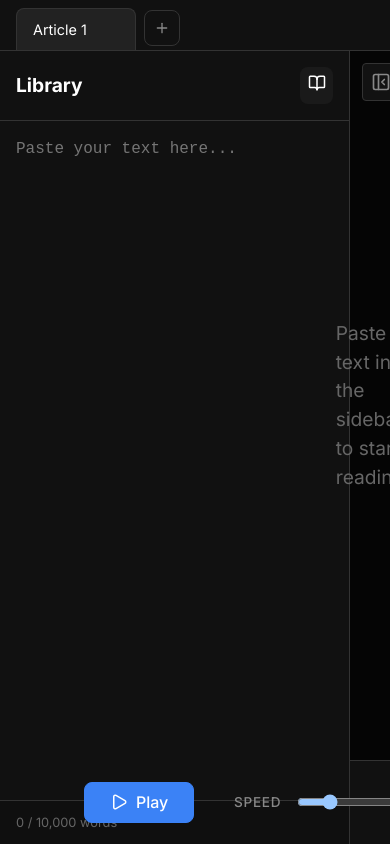
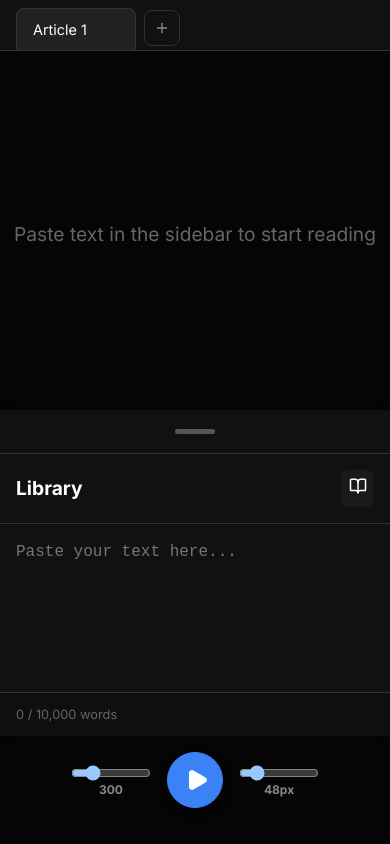
Before and after one commit to ed-marquez/fast-reader-app, a React (Vite) app: page / in a window 390 px wide. Built offline with nearby package versions, Linux system fonts and the light colour scheme.

Commit message:
Implement responsive mobile layout with bottom-sheet library and inline controls

```diff
--- a/src/App.tsx
+++ b/src/App.tsx
@@ -95,7 +95,7 @@ function App() {
         <div style={{
           display: 'flex',
           gap: '0.5rem',
-          overflowX: 'auto',
+          overflowX: 'auto', // Allow lateral scrolling
           flex: 1,
           scrollbarWidth: 'none',
           msOverflowStyle: 'none',
--- a/src/components/Controls.tsx
+++ b/src/components/Controls.tsx
@@ -8,6 +8,7 @@ interface ControlsProps {
   setWpm: (wpm: number) => void;
   fontSize: number;
   setFontSize: (size: number) => void;
+  isMobile?: boolean; // Optional prop for mobile responsiveness
 }
 
 export const Controls: React.FC<ControlsProps> = ({
@@ -16,39 +17,36 @@ export const Controls: React.FC<ControlsProps> = ({
   wpm,
   setWpm,
   fontSize,
-  setFontSize
+  setFontSize,
+  isMobile = false
 }) => {
   return (
     <div className="controls-container" style={{
       display: 'flex',
-      gap: '2.5rem',
+      flexDirection: 'row', // Always row now for the new mobile design
+      gap: isMobile ? '1rem' : '2.5rem',
       alignItems: 'center',
-      padding: '1.25rem 2rem',
-      background: '#111',
-      borderTop: '1px solid #333',
-      width: '100%',
+      padding: isMobile ? '1rem 0' : '1.25rem 2rem', // Minimal padding on mobile
+      background: isMobile ? 'transparent' : '#111', // Transparent on mobile
+      borderTop: isMobile ? 'none' : '1px solid #333',
+      width: isMobile ? 'auto' : '100%',
       justifyContent: 'center',
-      userSelect: 'none'
+      userSelect: 'none',
+      marginBottom: isMobile ? '20px' : '0'
     }}>
-      <button
-        onClick={onTogglePlay}
-        style={{
+
+      {/* Mobile Order: [Speed] [Play] [Size] */}
+
+      {/* Speed Slider - Left side on mobile */}
+      <div style={{
         display: 'flex',
         alignItems: 'center',
         gap: '0.5rem',
-          minWidth: '110px',
-          justifyContent: 'center',
-          background: isPlaying ? 'rgba(255,255,255,0.05)' : 'var(--accent-color)',
-          color: isPlaying ? '#fff' : '#fff',
-          border: '1px solid ' + (isPlaying ? '#444' : 'var(--accent-color)')
-        }}
-      >
-        {isPlaying ? <><Pause size={18}/> Pause</> : <><Play size={18}/> Play</>}
-      </button>
+        flexDirection: isMobile ? 'column-reverse' : 'row' // Label below on mobile? Or just hide label
+      }}>
+        {!isMobile && <label style={{ fontSize: '0.85rem', color: '#888', fontWeight: 500, textTransform: 'uppercase', letterSpacing: '0.05em' }}>Speed</label>}
 
-      {/* Speed Slider */}
-      <div style={{ display: 'flex', alignItems: 'center', gap: '1rem' }}>
-        <label style={{ fontSize: '0.85rem', color: '#888', fontWeight: 500, textTransform: 'uppercase', letterSpacing: '0.05em' }}>Speed</label>
+        <div style={{ display: 'flex', flexDirection: 'column', alignItems: 'center' }}>
            <input
             type="range"
             min="100"
@@ -56,26 +54,75 @@ export const Controls: React.FC<ControlsProps> = ({
             step="50"
             value={wpm}
             onChange={(e) => setWpm(Number(e.target.value))}
-          style={{ width: '140px', cursor: 'pointer' }}
+            style={{
+              width: isMobile ? '80px' : '140px',
+              cursor: 'pointer',
+              height: '24px'
+            }}
           />
-        <span style={{ minWidth: '4ch', fontSize: '0.9rem', color: '#ccc', fontWeight: 600 }}>{wpm} <small style={{ fontWeight: 400, color: '#666' }}>WPM</small></span>
+          {isMobile && <span style={{ fontSize: '0.75rem', color: '#888', fontWeight: 600, marginTop: '-4px' }}>{wpm}</span>}
         </div>
 
-      {/* Font Size Slider */}
-      <div style={{ display: 'flex', alignItems: 'center', gap: '0.8rem' }}>
-        <span style={{ fontSize: '0.7rem', color: '#666', fontWeight: 500, userSelect: 'none' }} aria-hidden="true">A</span>
+        {!isMobile && <span style={{ minWidth: '4ch', fontSize: '0.9rem', color: '#ccc', fontWeight: 600 }}>{wpm} <small style={{ fontWeight: 400, color: '#666' }}>WPM</small></span>}
+      </div>
+
+      {/* Play Button - Center */}
+      <button
+        onClick={onTogglePlay}
+        style={{
+          display: 'flex',
+          alignItems: 'center',
+          gap: '0.5rem',
+          minWidth: isMobile ? '56px' : '110px',
+          height: isMobile ? '56px' : 'auto',
+          borderRadius: isMobile ? '50%' : '4px',
+          padding: isMobile ? '0' : '0.5rem 1rem',
+          justifyContent: 'center',
+          background: isPlaying ? 'rgba(255,255,255,0.05)' : 'var(--accent-color)',
+          color: isPlaying ? '#fff' : '#fff',
+          border: '1px solid ' + (isPlaying ? '#444' : 'var(--accent-color)'),
+          boxShadow: isMobile ? '0 4px 12px rgba(0,0,0,0.3)' : 'none',
+          flexShrink: 0
+        }}
+        title={isPlaying ? "Pause" : "Play"}
+      >
+        {isMobile ? (
+          isPlaying ? <Pause size={24} fill="currentColor" /> : <Play size={24} fill="currentColor" style={{ marginLeft: '4px' }} />
+        ) : (
+          isPlaying ? <><Pause size={18}/> Pause</> : <><Play size={18}/> Play</>
+        )}
+      </button>
+
+      {/* Font Size Slider - Right side on mobile */}
+      <div style={{
+        display: 'flex',
+        alignItems: 'center',
+        gap: '0.5rem',
+        flexDirection: 'row'
+      }}>
+        {!isMobile && <span style={{ fontSize: '0.7rem', color: '#666', fontWeight: 500 }} aria-hidden="true">A</span>}
+
+        <div style={{ display: 'flex', flexDirection: 'column', alignItems: 'center' }}>
           <input
             type="range"
             min="24"
-          max="400"
+            max={isMobile ? 180 : 400}
             step="2"
             value={fontSize}
             onChange={(e) => setFontSize(Number(e.target.value))}
-          style={{ width: '100px', cursor: 'pointer' }}
+            style={{
+              width: isMobile ? '80px' : '100px',
+              cursor: 'pointer',
+              height: '24px'
+            }}
             title={`Font Size: ${fontSize}px`}
           />
-        <span style={{ fontSize: '1.2rem', color: '#666', fontWeight: 700 }} aria-hidden="true">A</span>
+          {isMobile && <span style={{ fontSize: '0.75rem', color: '#888', fontWeight: 600, marginTop: '-4px' }}>{fontSize}px</span>}
         </div>
+
+        {!isMobile && <span style={{ fontSize: '1.2rem', color: '#666', fontWeight: 700 }} aria-hidden="true">A</span>}
+      </div>
+
     </div>
   );
 };
--- a/src/components/ReaderSession.tsx
+++ b/src/components/ReaderSession.tsx
@@ -1,5 +1,6 @@
 import React, { useEffect, useRef } from 'react';
 import { useReader } from '../hooks/useReader';
+import { useIsMobile } from '../hooks/useIsMobile';
 import { Sidebar } from './Sidebar';
 import { ReaderDisplay } from './ReaderDisplay';
 import { Controls } from './Controls';
@@ -19,6 +20,7 @@ export const ReaderSession: React.FC<ReaderSessionProps> = ({
   isActive
 }) => {
   const [isSidebarOpen, setIsSidebarOpen] = React.useState(true);
+  const isMobile = useIsMobile();
 
   const {
     text,
@@ -91,9 +93,14 @@ export const ReaderSession: React.FC<ReaderSessionProps> = ({
       width: '100%',
       height: '100%',
       overflow: 'hidden',
-      flexDirection: 'row'
+      flexDirection: isMobile ? 'column' : 'row'
     }}>
 
+      {/* On mobile, we want Main (reading) ON TOP, Sidebar (library) ON BOTTOM.
+          But in the DOM structure, we can keep them in order and use Flexbox `order` or just swap them conditionally.
+          Swapping conditionally is cleaner for logic flow here. */}
+
+      {!isMobile && (
         <Sidebar
           isOpen={isSidebarOpen}
           text={text}
@@ -101,18 +108,24 @@ export const ReaderSession: React.FC<ReaderSessionProps> = ({
           words={words}
           currentIndex={currentIndex}
           onSeek={seek}
+          isMobile={false}
         />
+      )}
 
       <main style={{
         flex: 1,
         display: 'flex',
         flexDirection: 'column',
         position: 'relative',
-        minWidth: 0, // Critical for flex items to prevent overflow
+        minWidth: 0,
+        minHeight: 0,
         height: '100%',
-        background: 'var(--bg-color)'
+        background: 'var(--bg-color)',
+        // Mobile changes: we don't use 'order' anymore, we use DOM structure for cleaner stacking
+        // On desktop, this is just the main pane.
       }}>
-         {/* Toggle Sidebar Button */}
+         {/* Toggle Sidebar Button - Position differently on mobile */}
+        {!isMobile && (
           <div style={{
             position: 'absolute',
             top: '0.75rem',
@@ -134,11 +147,12 @@ export const ReaderSession: React.FC<ReaderSessionProps> = ({
                 alignItems: 'center',
                 justifyContent: 'center'
               }}
-            title={isSidebarOpen ? "Collapse Sidebar" : "Expand Sidebar"}
+              title="Expand Sidebar"
             >
                {isSidebarOpen ? <PanelLeftClose size={20} /> : <PanelLeftOpen size={20} />}
             </button>
           </div>
+        )}
 
         <div
           onClick={togglePlay}
@@ -163,6 +177,21 @@ export const ReaderSession: React.FC<ReaderSessionProps> = ({
           )}
         </div>
 
+        {/* Mobile: Sidebar is injected HERE, between Reader and Controls */}
+        {/* But strictly speaking, if we want Sidebar to act as a collapsible pane that pushes content,
+            and Controls to be pinned bottom, we should put Sidebar here. */}
+        {isMobile && (
+          <Sidebar
+            isOpen={isSidebarOpen}
+            text={text}
+            onUpdateText={setText}
+            words={words}
+            currentIndex={currentIndex}
+            onSeek={seek}
+            isMobile={true}
+          />
+        )}
+
         <div style={{ flexShrink: 0 }}>
           <Controls
             isPlaying={isPlaying}
@@ -171,9 +200,13 @@ export const ReaderSession: React.FC<ReaderSessionProps> = ({
             setWpm={setWpm}
             fontSize={fontSize}
             setFontSize={setFontSize}
+            isMobile={isMobile}
           />
         </div>
       </main>
+
+      {/* Desktop Sidebar (Left side) */}
+      {/* Mobile Sidebar is removed from here */}
     </div>
   );
 };
--- a/src/components/Sidebar.tsx
+++ b/src/components/Sidebar.tsx
@@ -1,4 +1,4 @@
-import React, { useState } from 'react';
+import React, { useState, useEffect } from 'react';
 import { Edit2, BookOpen } from 'lucide-react';
 
 interface SidebarProps {
@@ -8,6 +8,7 @@ interface SidebarProps {
   onSeek: (index: number) => void;
   onUpdateText: (text: string) => void;
   text: string;
+  isMobile?: boolean; // Optional prop for mobile responsiveness
 }
 
 export const Sidebar: React.FC<SidebarProps> = ({
@@ -16,25 +17,111 @@ export const Sidebar: React.FC<SidebarProps> = ({
   currentIndex,
   onSeek,
   onUpdateText,
-  text
+  text,
+  isMobile = false
 }) => {
   const [isEditing, setIsEditing] = useState(true);
+  const [mobileHeight, setMobileHeight] = useState(40); // Percentage height on mobile
+  const resizingRef = React.useRef(false);
 
-  if (!isOpen) return null;
+  // Resize handler for mobile
+  useEffect(() => {
+    if (!isMobile) return;
+
+    const handleMouseMove = (e: MouseEvent | TouchEvent) => {
+      if (!resizingRef.current) return;
+
+      const clientY = 'touches' in e ? e.touches[0].clientY : (e as MouseEvent).clientY;
+      const windowHeight = window.innerHeight;
+
+      // Calculate new height percentage (inverted because handle is at top)
+      const newHeight = ((windowHeight - clientY) / windowHeight) * 100;
+
+      // Clamp between 0% and 50% (Max 50% height as requested)
+      if (newHeight >= 0 && newHeight <= 50) {
+        setMobileHeight(newHeight);
+      }
+    };
+
+    const handleMouseUp = () => {
+      resizingRef.current = false;
+      // Snap logic
+      if (mobileHeight < 15) {
+        setMobileHeight(10); // Collapsed state (enough for handle + maybe footer)
+      }
+    };
+
+    if (isMobile) {
+      window.addEventListener('mousemove', handleMouseMove);
+      window.addEventListener('mouseup', handleMouseUp);
+      window.addEventListener('touchmove', handleMouseMove);
+      window.addEventListener('touchend', handleMouseUp);
+    }
+
+
+    return () => {
+      window.removeEventListener('mousemove', handleMouseMove);
+      window.removeEventListener('mouseup', handleMouseUp);
+      window.removeEventListener('touchmove', handleMouseMove);
+      window.removeEventListener('touchend', handleMouseUp);
+    };
+  }, [isMobile]);
+
+  // On mobile, we ignore isOpen strictly and use the height.
+  // However, we need to ensure it renderes.
+  if (!isOpen && !isMobile) return null;
+
+  const isCollapsed = isMobile && mobileHeight <= 15;
 
   return (
     <div style={{
-      width: '350px',
-      height: '100%',
+      width: isMobile ? '100%' : '350px',
+      height: isMobile ? `${Math.max(mobileHeight, 10)}%` : '100%', // Ensure at least 10% (collapsed state) to show handle
+      // Mobile positioning: Relative to flow now, appearing above Controls
+      position: 'relative',
+      // No bottom/left for relative flow
+      zIndex: isMobile ? 20 : 'auto',
       background: 'var(--sidebar-bg)',
-      borderRight: '1px solid var(--border-color)',
+      borderRight: isMobile ? 'none' : '1px solid var(--border-color)',
+      borderTop: isMobile ? '1px solid var(--border-color)' : 'none',
       display: 'flex',
-      flexDirection: 'column'
+      flexDirection: 'column',
+      flexShrink: 0, // IMPORTANT: Prevents it from shrinking below set height
+      boxShadow: isMobile ? '0 -4px 12px rgba(0,0,0,0.3)' : 'none',
+      transition: isMobile && !resizingRef.current ? 'height 0.3s cubic-bezier(0.4, 0, 0.2, 1)' : 'none'
     }}>
+      {/* Mobile Drag Handle */}
+      {isMobile && (
+        <div
+          onMouseDown={() => { resizingRef.current = true; }}
+          onTouchStart={() => { resizingRef.current = true; }}
+          style={{
+            width: '100%',
+            height: '44px', // Larger touch target for mobile (standard 44px)
+            display: 'flex',
+            alignItems: 'center',
+            justifyContent: 'center',
+            cursor: 'row-resize',
+            background: 'var(--sidebar-bg)',
+            borderBottom: '1px solid var(--border-color)',
+            touchAction: 'none', // Critical: prevents page scroll while dragging handle
+            marginTop: '-10px', // Pull it up slightly if needed to overlap boundary
+            flexShrink: 0
+          }}
+        >
+          <div style={{
+            width: '40px',
+            height: '5px',
+            borderRadius: '2.5px',
+            background: '#555'
+          }} />
+        </div>
+      )}
+
       <div style={{
         padding: '1rem',
         borderBottom: '1px solid var(--border-color)',
-        display: 'flex',
+        display: isCollapsed ? 'none' : 'flex', // Hide header when collapsed
         justifyContent: 'space-between',
         alignItems: 'center'
       }}>
@@ -44,7 +131,12 @@ export const Sidebar: React.FC<SidebarProps> = ({
         </button>
       </div>
 
-      <div style={{ flex: 1, overflowY: 'auto', padding: '1rem' }}>
+      <div style={{
+        flex: 1,
+        overflow: 'hidden', // Lock parent, let children scroll
+        display: isCollapsed ? 'none' : 'flex',
+        flexDirection: 'column'
+      }}>
         {isEditing ? (
           <textarea
             value={text}
@@ -59,11 +151,21 @@ export const Sidebar: React.FC<SidebarProps> = ({
               resize: 'none',
               outline: 'none',
               fontSize: '1rem',
-              lineHeight: '1.6'
+              lineHeight: '1.6',
+              padding: '1rem', // Moved padding here
+              overflowY: 'auto', // Scroll here
+              WebkitOverflowScrolling: 'touch' // Smooth scroll
             }}
           />
         ) : (
-          <div style={{ lineHeight: '1.8', fontSize: '1rem' }}>
+          <div style={{
+            lineHeight: '1.8',
+            fontSize: '1rem',
+            padding: '1rem', // Moved padding here
+            height: '100%',
+            overflowY: 'auto', // Scroll here
+            WebkitOverflowScrolling: 'touch'
+          }}>
             {words.map((word, i) => (
               <span
                 key={i}
--- /dev/null
+++ b/src/hooks/useIsMobile.ts
@@ -0,0 +1,16 @@
+import { useState, useEffect } from 'react';
+
+export function useIsMobile(breakpoint: number = 768) {
+  const [isMobile, setIsMobile] = useState(window.innerWidth < breakpoint);
+
+  useEffect(() => {
+    const handleResize = () => {
+      setIsMobile(window.innerWidth < breakpoint);
+    };
+
+    window.addEventListener('resize', handleResize);
+    return () => window.removeEventListener('resize', handleResize);
+  }, [breakpoint]);
+
+  return isMobile;
+}
```
Lines whose indentation alone changed are shown as unchanged.
